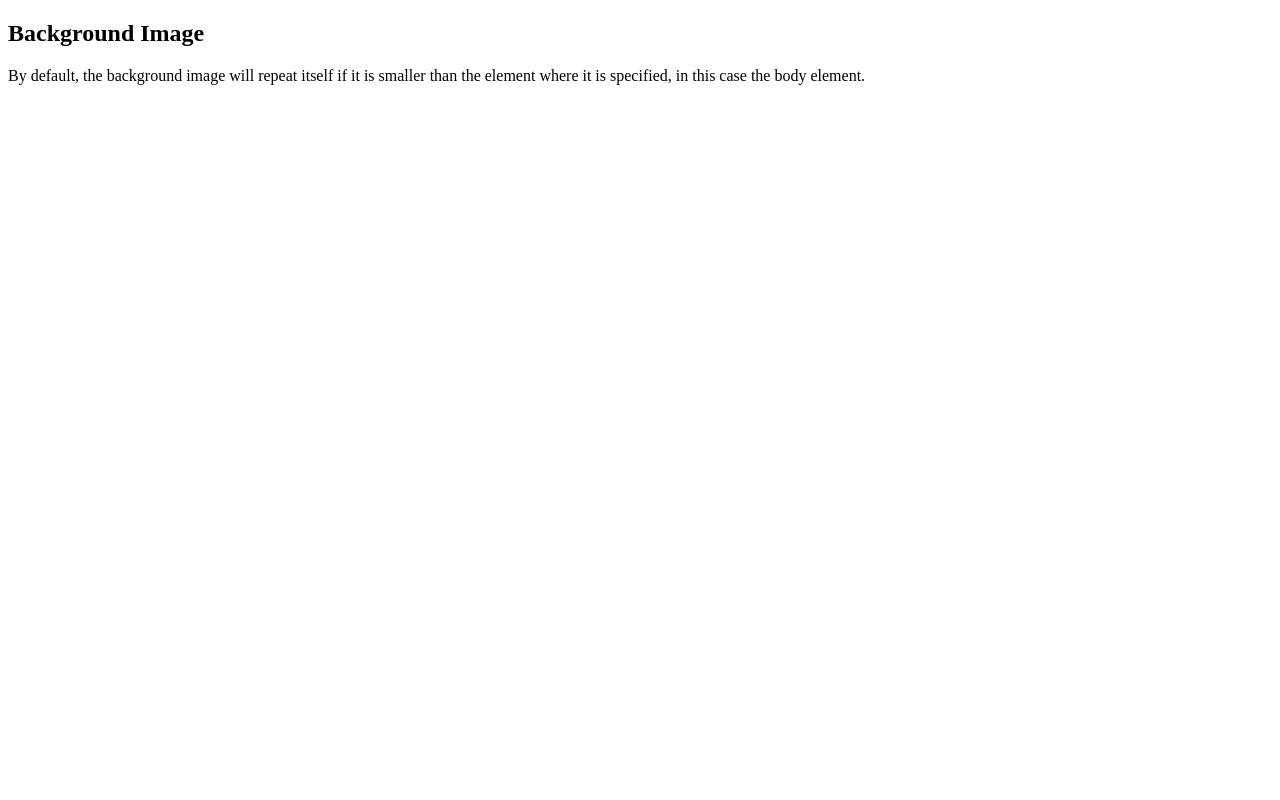
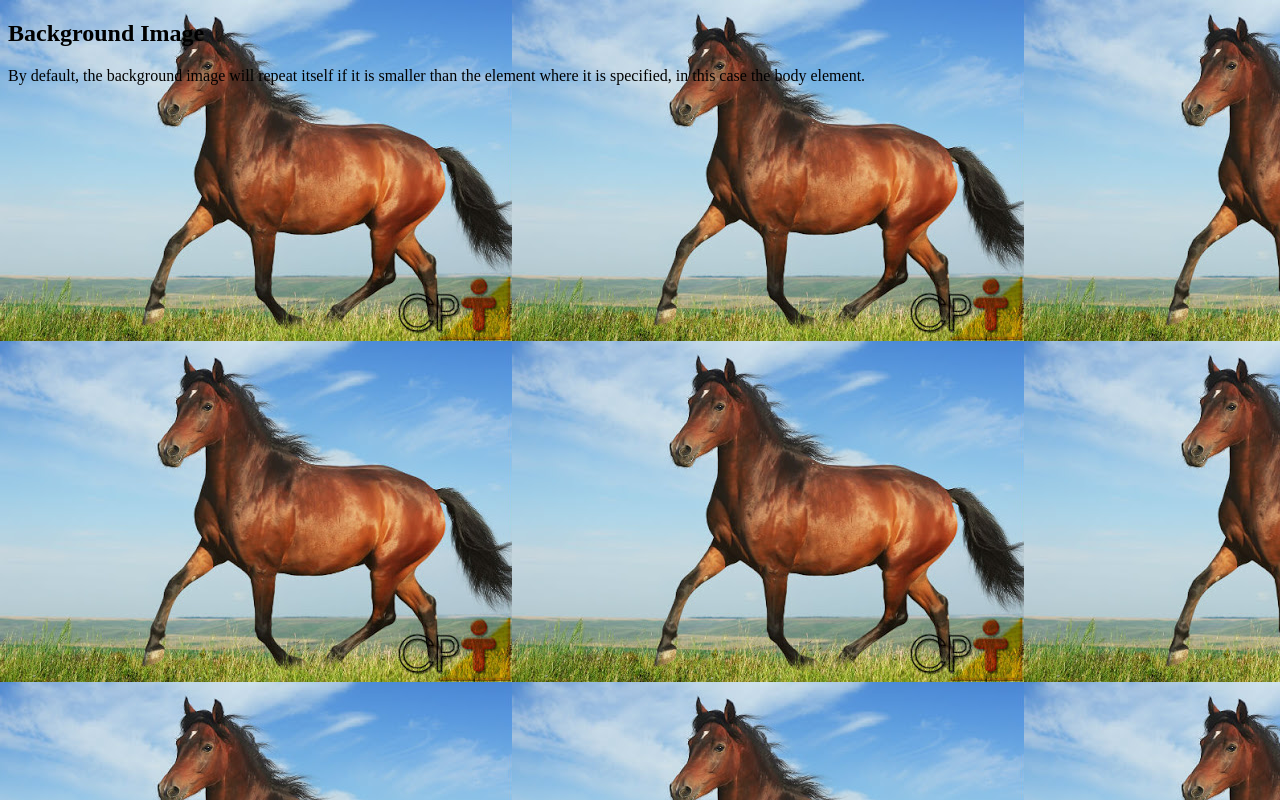
Before and after one commit to PaoloBrito01/site, a plain HTML site: page about.html in a window 1280 px wide. Drawn offline with Linux system fonts and the light colour scheme.

Commit message:
atualizando

```diff
--- a/about.html
+++ b/about.html
@@ -4,7 +4,7 @@
 
 <style>
 body {
-  background-image: url("site/imagens/img_cavalo.jpg");
+  background-image: url("imagens/cavalo.jpg");
 }
 </style>
 </head>
```
